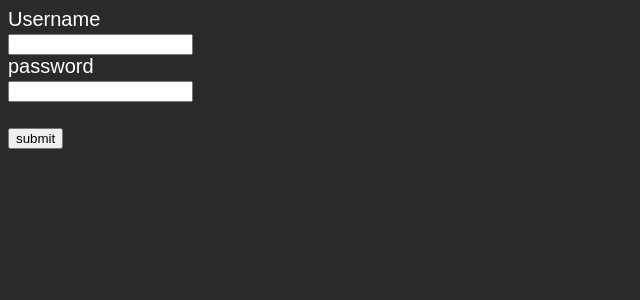
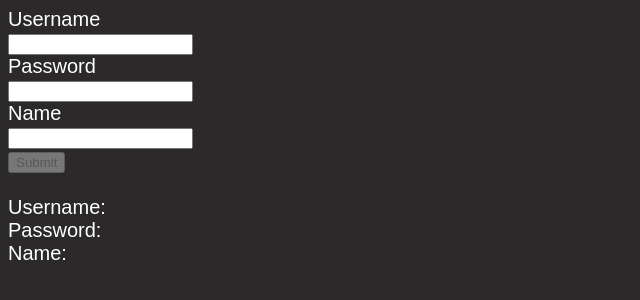
Before and after one commit to dev-aslam/learning-react, a React (Vite) app: page / in a window 1280 px wide. Shown: the top 300 px of the page, without its empty margins (0-640 px from the left). Built offline with nearby package versions, Linux system fonts and the light colour scheme.

Commit message:
useState

```diff
--- a/src/App.jsx
+++ b/src/App.jsx
@@ -1,9 +1,6 @@
-import { Form } from "./Form";
+import { RegisterForm } from "./components/RegisterForm";
 
 const App = () => {
-  window.addEventListener("resize", () => {
-    console.log(window.innerHeight, window.innerWidth);
-  });
-  return <Form />;
+  return <RegisterForm />;
 };
 export default App;
--- /dev/null
+++ b/src/components/RegisterForm.jsx
@@ -0,0 +1,71 @@
+import { useState } from "react";
+
+export function RegisterForm() {
+  const [username, setUsername] = useState("");
+  const [password, setPassword] = useState("");
+  const [displayName, setDisplayName] = useState("");
+
+  const isDisabled = !username || !password || !displayName;
+
+  return (
+    <div>
+      <form>
+        <div>
+          <label htmlFor="username">Username</label>
+          <br />
+          <input
+            type="text"
+            id="username"
+            value={username}
+            onChange={(e) => {
+              setUsername(e.target.value);
+            }}
+          />
+          <br />
+        </div>
+        <div>
+          <label htmlFor="password">Password</label>
+          <br />
+          <input
+            type="password"
+            id="password"
+            value={password}
+            onChange={(e) => {
+              setPassword(e.target.value);
+            }}
+          />
+          <br />
+        </div>
+        <div>
+          <label htmlFor="displayName">Name</label>
+          <br />
+          <input
+            type="text"
+            id="displayName"
+            value={displayName}
+            onChange={(e) => {
+              setDisplayName(e.target.value);
+            }}
+          />
+          <br />
+        </div>
+        <div>
+          <button disabled={isDisabled}>Submit</button>
+        </div>
+        <br />
+      </form>
+      <div>
+        <span>Username: </span>
+        <span>{username}</span>
+      </div>
+      <div>
+        <span>Password: </span>
+        <span>{password}</span>
+      </div>
+      <div>
+        <span>Name: </span>
+        <span>{displayName}</span>
+      </div>
+    </div>
+  );
+}
```
Also changed, not shown: src/components/Form.jsx (renamed from src/Form.jsx).
